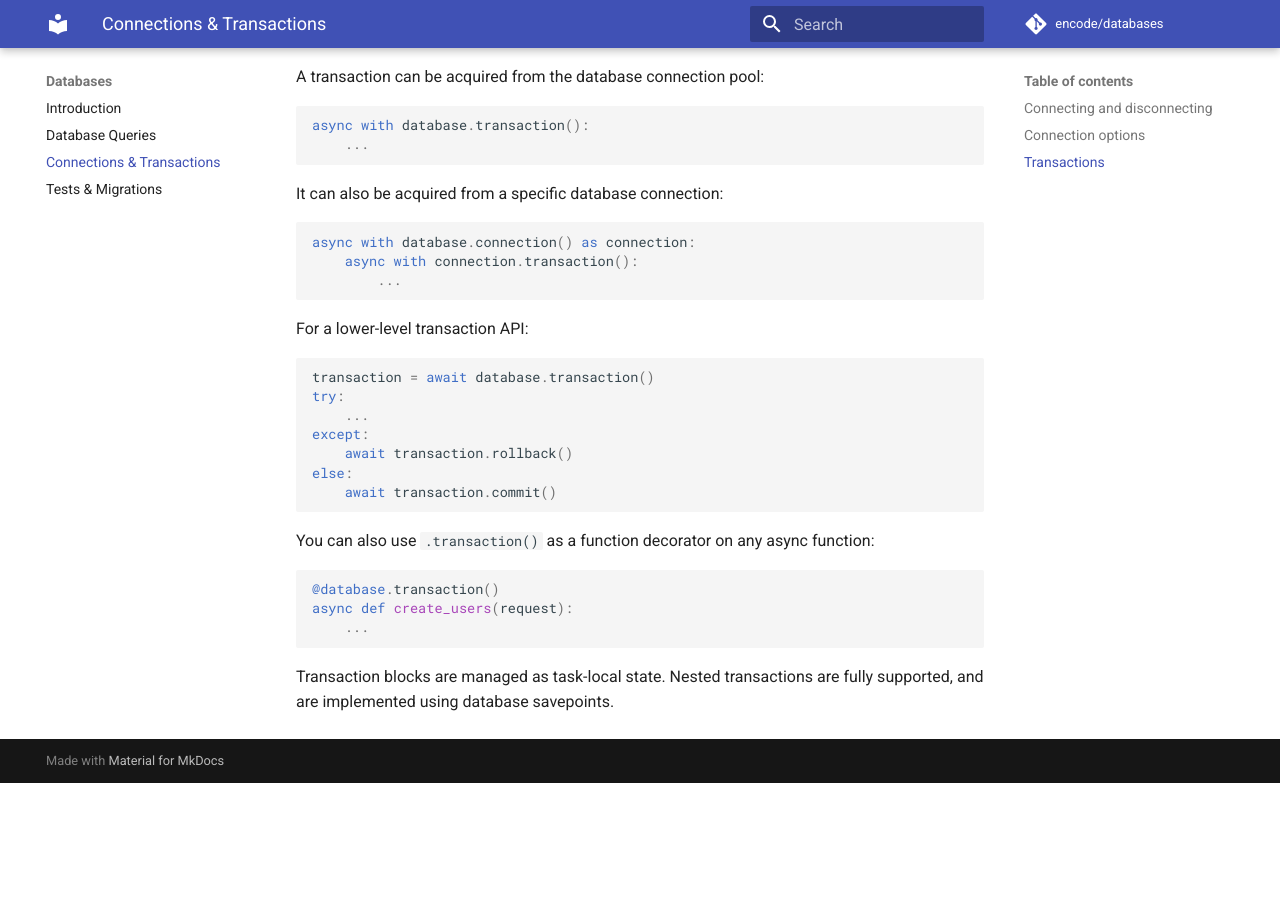
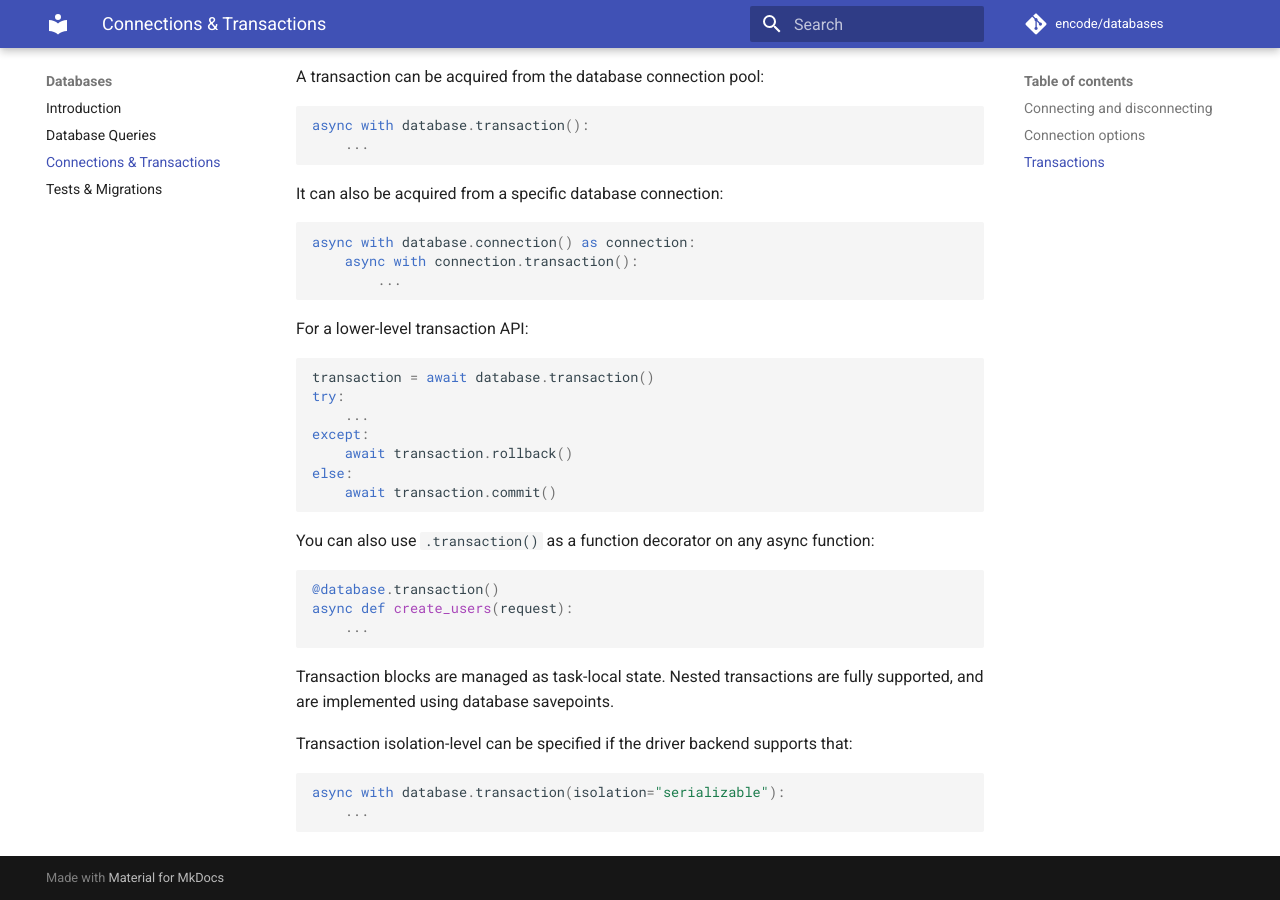
Before and after one commit to encode/databases, an MkDocs documentation site: the page built from docs/connections_and_transactions.md, in a window 1280 px wide and 900 px high, scrolled down 1332 px. Built offline with MkDocs 1.6.1 and Material for MkDocs 9.7.7, drawn with Linux system fonts in a browser that asks for light colours; comment, search, counter and statistics services are not loaded; before the commit the page ends 2115 px from its top, so only the background shows below that.

Commit message:
add Transaction isolation docs (#434)

````diff
--- a/docs/connections_and_transactions.md
+++ b/docs/connections_and_transactions.md
@@ -98,4 +98,11 @@ async def create_users(request):
 Transaction blocks are managed as task-local state. Nested transactions
 are fully supported, and are implemented using database savepoints.
 
+Transaction isolation-level can be specified if the driver backend supports that:
+
+```python
+async with database.transaction(isolation="serializable"):
+    ...
+```
+
 [starlette]: https://github.com/encode/starlette
````
Also changed, not shown: docs/index.md (+0 -2 lines).
